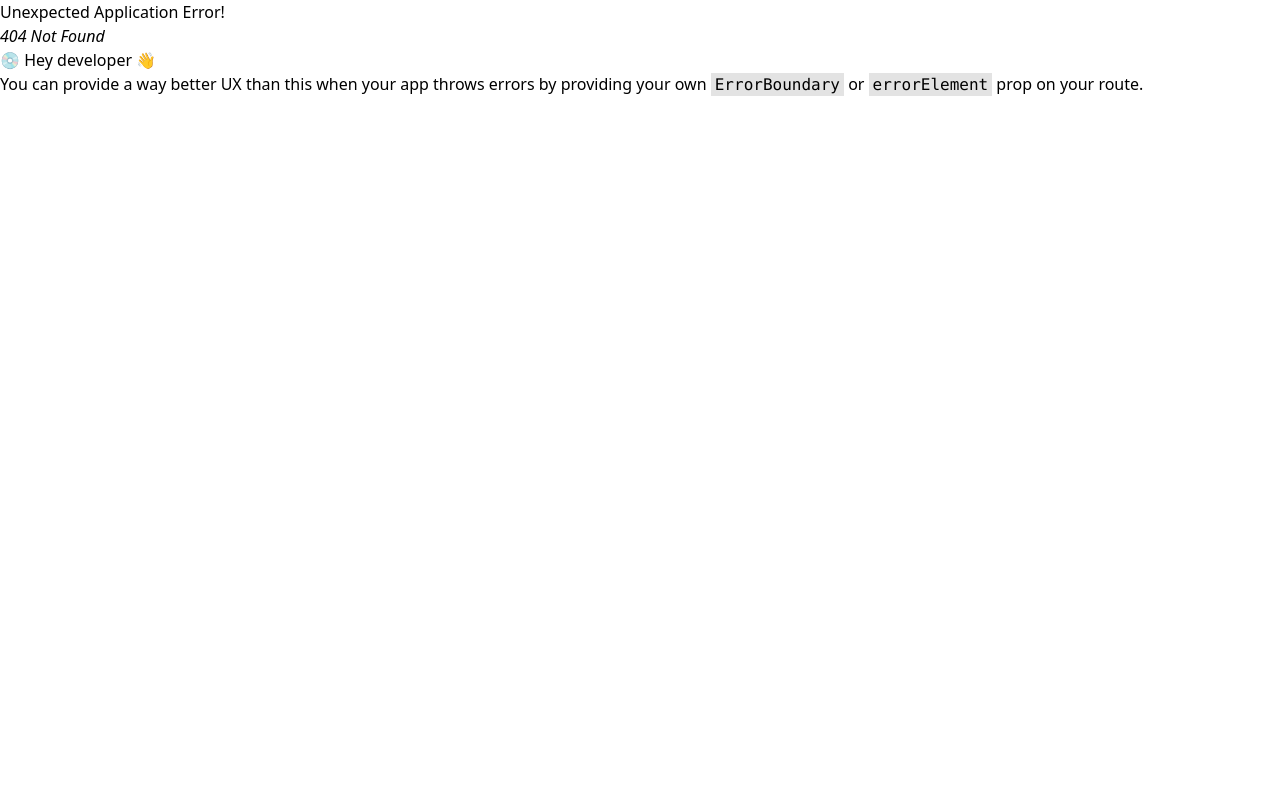
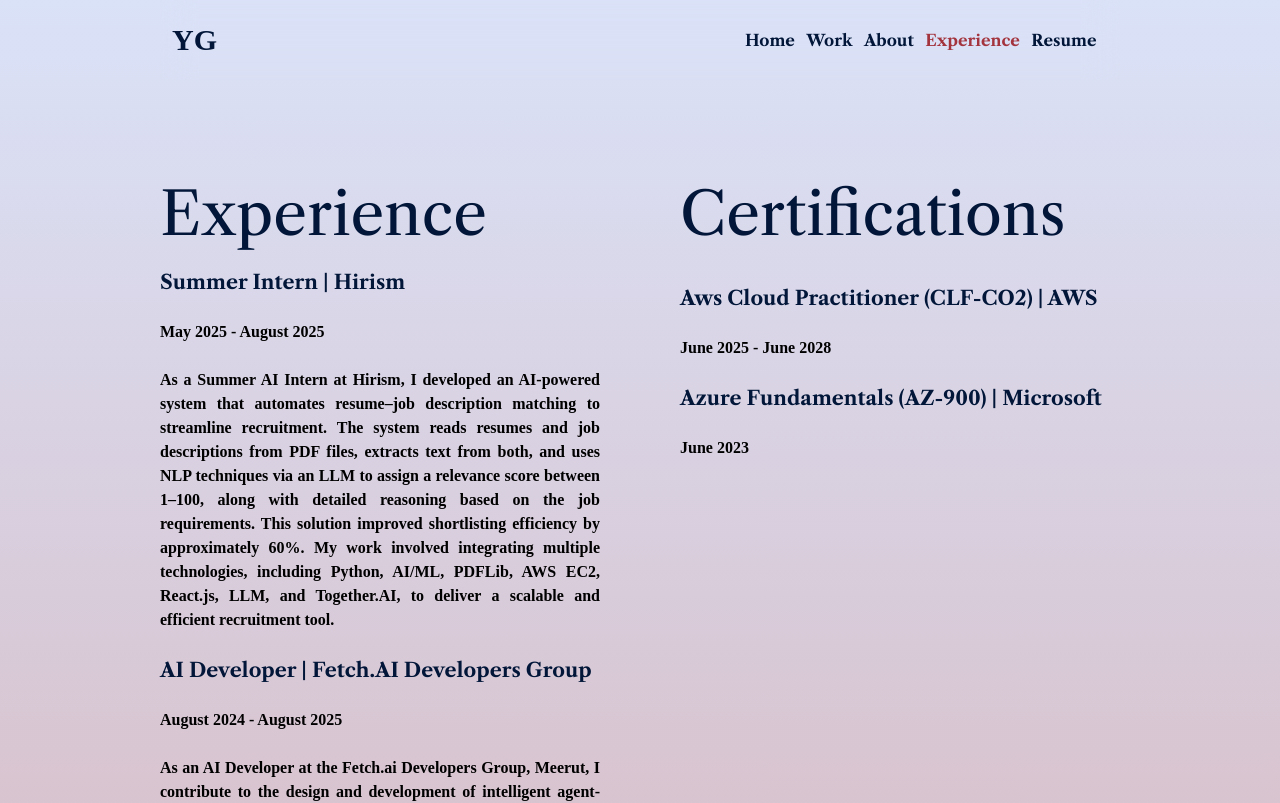
Before and after one commit to YashGupta-24/portfolio, a React (Vite) app: page /experience in a window 1280 px wide. Before the commit this address had no page. Shown: the top 803 px of the page. Built offline with nearby package versions, Linux system fonts and the light colour scheme; a web font is replaced by a local one.

Commit message:
Experience added

```diff
--- a/src/Home.jsx
+++ b/src/Home.jsx
@@ -4,7 +4,6 @@
 import Projects from "./sections/Projects.jsx";
 import Skills from "./sections/Skills.jsx";
 import About from "./sections/About.jsx";
-import Certifications from "./sections/Certifications.jsx";
 import Socials from "./components/Socials.jsx";
 import Button from "./components/Button.jsx";
 import Footer from "./sections/Footer.jsx";
@@ -25,7 +24,6 @@
       <Projects />
       <Skills />
       <About />
-      <Certifications />
       <Button name="Let's Work Together" link="/contact" show={true} />
       <Footer />
     </div>
--- a/src/main.jsx
+++ b/src/main.jsx
@@ -5,6 +5,7 @@
 import Work from './pages/Work.jsx'
 import AboutDetail from './pages/AboutDetail.jsx'
 import ContactForm from './pages/ContactForm.jsx';
+import Experience from './pages/Experience.jsx';
 import './index.css'
 
 const router = createBrowserRouter([
@@ -24,6 +25,10 @@
     path: "/contact",
     element: <ContactForm />,
   },
+  {
+    path: "/experience",
+    element: <Experience />,
+  },
 ]);
 
 
--- a/src/pages/AboutDetail.jsx
+++ b/src/pages/AboutDetail.jsx
@@ -9,7 +9,7 @@
   const data = [{
     desc: " I'm Yash Gupta, a Computer Science Engineering student with a deep passion for building scalable, real-world software solutions that blend functionality with impact. With strong hands-on experience across both frontend and backend development, I specialize in translating complex problems into elegant, user-centric applications powered by React.js, Spring Boot, MongoDB, and cloud platforms like AWS.",
     background: {
-      p1: "I began my tech journey at the Meerut Institute of Engineering & Technology (MIET), where I laid the foundation for my passion in full-stack development and AI-driven systems.",
+      little: "I began my tech journey at the Meerut Institute of Engineering & Technology (MIET), where I laid the foundation for my passion in full-stack development and AI-driven systems.",
       p2: "Since then, I've built projects that solve real-world challenges—ranging from AI-powered traffic light optimization to a Fake News Detection System using multi-agent architectures and LLMs."
     },
     leadership: {
@@ -34,7 +34,7 @@
                 <div key={index} className='my-10 '>
                   <p className='my-6 text-sm sm:text-base font-body font-semibold text-justify'>{item.desc}</p>
                   <h1 className='my-3 text-xl font-semibold font-heading text-heading'>Little Background</h1>
-                  <p className='my-6 text-sm sm:text-base font-body font-semibold text-justify'>{item.background.p1}</p>
+                  <p className='my-6 text-sm sm:text-base font-body font-semibold text-justify'>{item.background.little}</p>
                   <p className='my-6 text-sm sm:text-base font-body font-semibold text-justify'>{item.background.p2}</p>
                   <h1 className='my-3 text-xl font-semibold font-heading text-heading'>{item.leadership.heading}</h1>
                   <p className='my-6 text-sm sm:text-base font-body font-semibold text-justify'>{item.leadership.content}</p>
--- /dev/null
+++ b/src/pages/Experience.jsx
@@ -0,0 +1,66 @@
+import React from 'react'
+import Image from '../components/Image.jsx'
+import Navbar from '../sections/Navbar.jsx';
+import Button from '../components/Button.jsx';
+import Footer from '../sections/Footer.jsx';
+import ScrollToTop from '../ScrollToTop.jsx';
+import Certifications from '../sections/Certifications.jsx';
+
+function Experience() {
+
+    const data = [
+        {
+            position: "Summer Intern",
+            company: "Hirism",
+            from: "May 2025",
+            to: "August 2025",
+            description: "As a Summer AI Intern at Hirism, I developed an AI-powered system that automates resume–job description matching to streamline recruitment. The system reads resumes and job descriptions from PDF files, extracts text from both, and uses NLP techniques via an LLM to assign a relevance score between 1–100, along with detailed reasoning based on the job requirements. This solution improved shortlisting efficiency by approximately 60%. My work involved integrating multiple technologies, including Python, AI/ML, PDFLib, AWS EC2, React.js, LLM, and Together.AI, to deliver a scalable and efficient recruitment tool."
+        },
+        {
+            position: "AI Developer",
+            company: "Fetch.AI Developers Group",
+            from: "August 2024",
+            to: "August 2025",
+            description: "As an AI Developer at the Fetch.ai Developers Group, Meerut, I contribute to the design and development of intelligent agent-based systems using Fetch.ai’s decentralized technology. My role involves building and deploying AI-driven solutions that leverage multi-agent systems, machine learning models, and real-time data processing. I collaborate with a community of developers to experiment with innovative use cases, including traffic management, autonomous decision-making, and smart city applications. I actively participate in research, prototyping, and knowledge sharing to advance the adoption of Fetch.ai’s ecosystem in the local developer community and beyond."
+        },
+        {
+            position: "Lead",
+            company: "Microsoft Learn Student Ambassadors(MLSA), MIET",
+            from: "May 2024",
+            to: "May 2025",
+            description: "As the Lead of Microsoft Learn Student Ambassadors (MLSA) at Meerut Institute of Engineering & Technology (MIET), I guide and mentor a team of student ambassadors, fostering a collaborative and innovative environment. I organize and oversee events, workshops, and hackathons to promote Microsoft technologies and learning resources. Additionally, I engage with students and faculty to build a strong tech community and encourage participation in MLSA activities. By facilitating training sessions, I enhance technical skills and career readiness among students. I also connect with industry professionals and other MLSA leads to bring valuable insights and opportunities to MIET. Through effective communication and marketing strategies, I increase awareness about MLSA programs and initiatives."
+        },
+    ]
+
+    return (
+        <div className="h-full w-full flex flex-col items-center justify-center bg-gradient-to-b from-primary to-secondary">
+            <Navbar />
+            <ScrollToTop />
+            <div className='h-full w-3/4 flex flex-col gap-20 lg:flex-row mt-20 lg:mt-40'>
+                <div className='h-full lg:w-1/2'>
+                    <h1 className='text-4xl md:text-6xl my-6 font-heading text-heading'>Experience</h1>
+                    {
+                        data.map((item, index) => {
+                            return (
+                                <div key={index} className=''>
+                                    <p className='my-3 text-xl font-semibold font-heading text-heading'>{item.position} | {item.company}</p>
+                                    <p className='my-6 text-sm sm:text-base font-body font-semibold text-justify'>{item.from} - {item.to}</p>
+                                    <p className='my-6 text-sm sm:text-base font-body font-semibold text-justify'></p>
+                                    <h1 className='my-6 text-sm sm:text-base font-body font-semibold text-justify'>{item.description}</h1>
+                                </div>
+                            )
+                        })
+                    }
+                </div>
+                <div className='h-fit lg:w-1/2'>
+                    {/* <h1 className='text-4xl md:text-6xl my-6 font-heading text-heading'>Certifications</h1> */}
+                    <Certifications />
+                </div>
+            </div>
+            {/* <Button name="Check out my Work" link="/works" show={false} /> */}
+            <Footer />
+        </div>
+    )
+}
+
+export default Experience
--- a/src/sections/Certifications.jsx
+++ b/src/sections/Certifications.jsx
@@ -1,36 +1,39 @@
 function Certifications() {
 
-    const data=[
+    const data = [
         {
-            name:"AWS Cloud Practitioner (CLF-CO2)",
-            link:"https://drive.google.com/file/d/13xY1yyJJjCFR48icNPIb5wqUFTzEhvkM/view?usp=sharing",
-            issue_date:"June 2025",
-            expiry_date:"June 2028"
+            name: "Aws Cloud Practitioner (CLF-CO2)",
+            company: "AWS",
+            link: "https://drive.google.com/file/d/13xY1yyJJjCFR48icNPIb5wqUFTzEhvkM/view?usp=sharing",
+            issue_date: "June 2025",
+            expiry_date: "June 2028"
         },
         {
-            name:"Azure Fundamentals (AZ-900)",
-            link:"https://drive.google.com/file/d/11ubzgUOOzYxiq7u7QkTQNF4QkHQfLRNA/view?usp=sharing",
-            issue_date:"June 2023",
-            expiry_date:""
+            name: "Azure Fundamentals (AZ-900)",
+            company: "Microsoft",
+            link: "https://drive.google.com/file/d/11ubzgUOOzYxiq7u7QkTQNF4QkHQfLRNA/view?usp=sharing",
+            issue_date: "June 2023",
+            expiry_date: ""
         }
     ]
 
     return (
-        <div className='h-full w-3/4 flex flex-col transit'>
-            <h1 className='text-3xl md:text-5xl my-5 font-heading text-heading'>Certifications</h1>
-            <div className='grid sm:grid-cols-2 gap-8'>
+        <div className='h-full flex flex-col transit'>
+            <h1 className='text-4xl md:text-6xl my-6 font-heading text-heading'>Certifications</h1>
+            <div className=''>
                 {
-                    data.map((certificate, key)=>{
-                        return(
+                    data.map((certificate, key) => {
+                        return (
                             <div>
-                                <a href={certificate.link} className='text-md md:text-xl font-heading text-heading font-semibold'>{certificate.name}</a>
-                                <div className="flex justify-between">
-                                    <p className='text-[0.6rem] sm:text-base font-body font-semibold'>Valid From: {certificate.issue_date}</p>
+                                <div key={key} className='my-4'>
+                                    <a href={certificate.link} className='my-3 text-xl font-semibold font-heading text-heading'>{certificate.name} | {certificate.company}</a>
                                     {
-                                        certificate.expiry_date!=''?<p className='text-[0.6rem] sm:text-base font-body font-semibold'>Valid To: {certificate.expiry_date}</p>:<></>
+                                        certificate.expiry_date != "" ?
+                                        <p className='my-6 text-sm sm:text-base font-body font-semibold text-justify'>{certificate.issue_date} - {certificate.expiry_date}</p>
+                                        :
+                                        <p className='my-6 text-sm sm:text-base font-body font-semibold text-justify'>{certificate.issue_date}</p>
                                     }
                                 </div>
-                                <hr className='border-[1px] border-heading'/>
                             </div>
                         )
                     })
--- a/src/sections/Hero.jsx
+++ b/src/sections/Hero.jsx
@@ -10,7 +10,7 @@
                 <img src={picture} alt="" className='h-20 w-20 sm:h-24 sm:w-24 my-4' />
                 <div className='my-2 border-[1px] border-black w-fit px-2 rounded-2xl bg-gray-300 flex justify-between items-center text-xs sm:text-base gap-2 font-body font-semibold'> <FcInfo /> Looking for Work</div>
                 <h1 className='mt-4 text-base md:text-2xl leading-tight font-heading font-bold md:font-normal text-heading'>CSE Student at MIET,</h1>
-                <h1 className='mb-4 text-base md:text-2xl leading-tight font-heading font-bold md:font-normal text-heading'>Ex-Lead @Microsoft Learn Student Ambassadors (MLSA), MIET & <br></br>AI Developer @Fetch.Ai Developers Group, Meerut</h1>
+                <h1 className='mb-4 text-base md:text-2xl leading-tight font-heading font-bold md:font-normal text-heading'>Ex-Lead @Microsoft Learn Student Ambassadors, MIET & <br></br>AI Developer @Fetch.ai Developers Group, Meerut</h1>
                 <p className='my-6 font-body font-semibold text-justify'>Hi, I’m Yash Gupta — a passionate developer, building real-world solutions using full-stack development and Artificial Intelligent systems. With hands-on experience in projects involving LLMs, multi-agent architectures, and cloud-based applications, I specialize in crafting scalable, user-focused platforms.
 
                 </p>
--- a/src/sections/Navbar.jsx
+++ b/src/sections/Navbar.jsx
@@ -19,6 +19,7 @@
           <NavLink to={"/"} style={navLinkStyle} className="hover:text-tertiary">Home</NavLink>
           <NavLink to={"/works"} style={navLinkStyle} className="hover:text-tertiary">Work</NavLink>
           <NavLink to={"/about"} style={navLinkStyle} className="hover:text-tertiary">About</NavLink>
+          <NavLink to={"/experience"} style={navLinkStyle} className="hover:text-tertiary">Experience</NavLink>
           <a href="https://www.canva.com/design/DAF6KUUNhJI/Ulwm3m7yiTVS-2s63dUORA/view?utm_content=DAF6KUUNhJI&utm_campaign=designshare&utm_medium=link&utm_source=editor" target='blank' className="hover:text-tertiary">Resume</a>
         </div>
         <div className='md:hidden'>
@@ -30,6 +31,7 @@
           <NavLink to={"/"} style={navLinkStyle} className="hover:text-tertiary">Home</NavLink>
           <NavLink to={"/works"} style={navLinkStyle} className="hover:text-tertiary">Work</NavLink>
           <NavLink to={"/about"} style={navLinkStyle} className="hover:text-tertiary">About</NavLink>
+          <NavLink to={"/experience"} style={navLinkStyle} className="hover:text-tertiary">Experience</NavLink>
           <a href="https://www.canva.com/design/DAF6KUUNhJI/Ulwm3m7yiTVS-2s63dUORA/view?utm_content=DAF6KUUNhJI&utm_campaign=designshare&utm_medium=link&utm_source=editor" target='blank' className="hover:text-tertiary">Resume</a>
         </div>
       </div>
```
